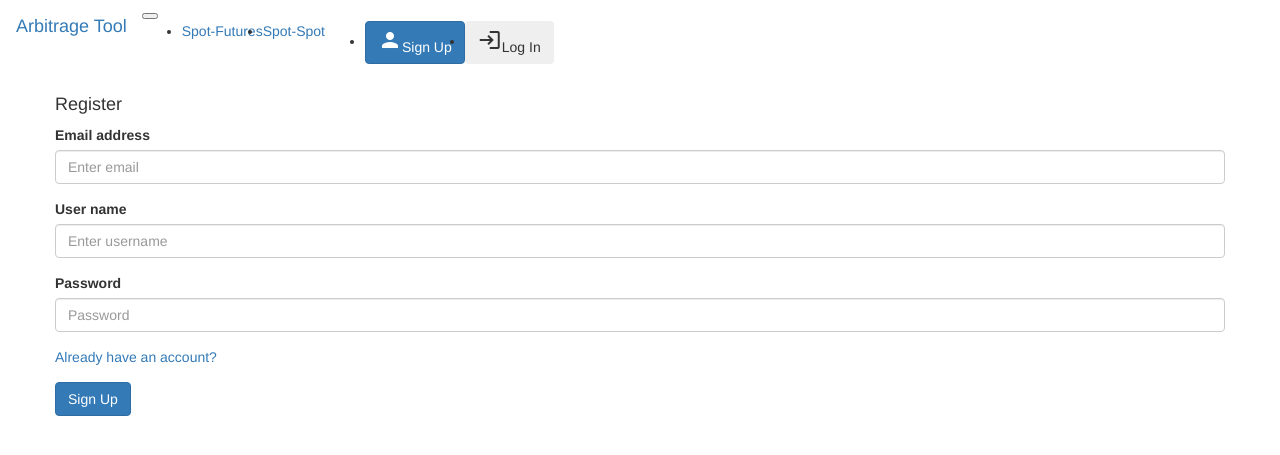
After one commit to JonathanBastineKho/crypto-arbitrage, a Flask app: page /register in a window 1280 px wide. The commit adds this page. Shown: the top 455 px of the page. Run offline with Flask 2, Linux system fonts and the light colour scheme; parts of the project's set-up code (start-up, migrations or seed data) failed here and were passed over; some libraries are stand-ins or nearby versions.

Commit message:
Add User functionality

```diff
--- a/web/routes.py
+++ b/web/routes.py
@@ -1,20 +1,66 @@
+from cmath import log
 from web import app, socketio, core_data, BINANCE_API_KEY, BINANCE_PRIVATE_KEY, datab
-from flask import render_template, jsonify
+from flask import render_template, jsonify, request, flash, redirect, url_for
 import time
 import hmac
 import requests
 import hashlib
 from urllib.parse import urlencode
 from sqlalchemy.event.api import listen
-from web.db import Price, PerpetualPrice
+from flask_login import login_user, login_required, current_user, logout_user
+from web import login_manager, bcrypt
+from web.db import Price, PerpetualPrice, User
+
+@login_manager.user_loader
+def load_user(user_id):
+    return User.query.get(user_id)
+
+@app.route("/spot-arbitrage")
+def spot_arbitrage():
+    return render_template("index.html", title="Spot - Spot Arbitrage")
 
 @app.route("/")
-def index():
-    return render_template("index.html", title="Spot - Spot Arbitrage")
+def futures_arbitrage():
+    return render_template("spot_futures_arbitrage.html", title="Spot - Futures Arbitrage")
 
-@app.route("/spot-futures-arbitrage")
-def potential_arbitrage():
-    return render_template("spot_futures_arbitrage.html", title="Spot - Futures Arbitrage", _get_balance=jsonify({"test":"test"}))
+@app.route("/logout")
+def logout():
+    logout_user()
+    return redirect(url_for('futures_arbitrage'))
+
+@app.route("/register", methods=["GET", "POST"])
+def register():
+    if request.method == "POST":
+        email = request.form["email"]
+        username = request.form["username"]
+        if User.query.filter_by(email=email).first() == None and User.query.filter_by(username=username).first() == None:
+            user = User(username=username,
+            email=email,
+            password=bcrypt.generate_password_hash(request.form["password"], 13, prefix=b"2b"))
+            datab.session.add(user)
+            datab.session.commit()
+            login_user(user)
+            return redirect(url_for('futures_arbitrage'))
+        elif User.query.filter_by(email=email).first() != None:
+            flash("You already create this email")
+        elif User.query.filter_by(username=username).first() != None:
+            flash("You already create this username")
+        return redirect(url_for('login'))
+    return render_template("register.html")
+
+@app.route("/login", methods=["GET", "POST"])
+def login():
+    if request.method == 'POST':
+        print("executed")
+        user = User.query.filter_by(username=request.form["username"]).first()
+        if user != None and bcrypt.check_password_hash(pw_hash=user.password, password=request.form["username"]):
+            login_user(user)
+            return redirect(url_for('futures_arbitrage'))
+        else:
+            flash("username/email or password doesn't match")
+            return redirect(url_for('login'))
+
+    return render_template("login.html")
 
 @app.route("/test/<market>/<ticker>")
 def test(market, ticker):
@@ -55,28 +101,3 @@ def listen_to_database():
     listen(Price, 'after_insert', spot_price_emission)
     listen(PerpetualPrice, 'after_update', futures_price_emission)
     listen(PerpetualPrice, 'after_insert', futures_price_emission)
-
-def balance_sync_background():
-    ENDPOINT = "https://api.binance.com/sapi/v3/asset/getUserAsset"
-    assets = ["USDT", "USD", "BUSD"]
-    headers = {"X-MBX-APIKEY" : BINANCE_API_KEY}
-    while True:
-        user_asset = {}
-        for asset in assets:
-            params = {
-                "timestamp" : int(time.time()*1000) - 1000,
-                "asset" : asset
-            }
-            query_string = urlencode(params)
-            params['signature'] = hmac.new(BINANCE_PRIVATE_KEY.encode('utf-8'),
-                                        query_string.encode('utf-8'),
-                                        hashlib.sha256).hexdigest()
-            response = requests.post(ENDPOINT, headers=headers, params=params)
-            value = 0 if not response.text.isdigit() else int(response.text)
-            user_asset[asset] = value
-        socketio.emit('user_balance', user_asset)
-        time.sleep(30)
-
-@socketio.on('connect')
-def handle_connection():
-    socketio.start_background_task(balance_sync_background)
--- a/web/static/js/header.js
+++ /dev/null
@@ -1,6 +0,0 @@
-var socket = io();
-socket.on('user_balance', function(data){
-    $('#usd_balance').html(`USD: ${data['USD']}`);
-    $('#usdt_balance').html(`USDT: ${data['USDT']}`);
-    $('#busd_balance').html(`BUSD: ${data['BUSD']}`);
-})
--- a/web/templates/base.html
+++ b/web/templates/base.html
@@ -8,6 +8,7 @@
     <title>{{ title }}</title>
     <link href="{{ url_for('static', filename='css/base.css') }}" rel="stylesheet" type="text/css">
     <link href="https://fonts.googleapis.com/icon?family=Material+Icons" rel="stylesheet">
+    <link rel="icon" href="">
   {% endblock head %}
 
   {% block body %}
--- a/web/templates/header.html
+++ b/web/templates/header.html
@@ -1,21 +1,48 @@
 <nav class="navbar p-4 px-5 navbar-expand-lg navbar-light bg-light justify-content-between">
-    <a class="navbar-brand" href="#">{{ title }}</a>
+    <a class="navbar-brand" href="#">Arbitrage Tool</a>
     <button class="navbar-toggler" type="button" data-toggle="collapse" data-target="#navbarSupportedContent" aria-controls="navbarNavDropdown" aria-expanded="false" aria-label="Toggle navigation">
       <span class="navbar-toggler-icon"></span>
     </button>
 
     <div class="collapse navbar-collapse" id="navbarSupportedContent">
+      <ul class="navbar-nav">
+        <li class="nav-item dropdown active">
+          <a href="{{url_for('futures_arbitrage')}}" class="nav-link">Spot-Futures</a>
+        </li>
+        <li class="nav-item dropdown active">
+          <a href="{{url_for('spot_arbitrage')}}" class="nav-link">Spot-Spot</a>
+        </li>
+      </ul>
       <ul class="navbar-nav ml-auto">
-        <li class="nav-item dropdown active">
-          <a class="nav-link dropdown-toggle" id="navbarDropdownMenuLink" data-toggle="dropdown" aria-haspopup="true" aria-expanded="false">
-            Wallet
-          </a>
-          <div class="dropdown-menu dropdown-menu-right" aria-labelledby="navbarDropdownMenuLink">
-            <a class="dropdown-item" id="usd_balance">USD: 10</a>
-            <a class="dropdown-item" id="usdt_balance">USDT: 10</a>
-            <a class="dropdown-item" id="busd_balance">BUSD: 10</a>
-          </div>
+        {% if not current_user.is_authenticated %}
+        <li class="nav-item dropdown active mr-2 ml-2">
+          <button type="button" class="btn btn-primary d-flex justify-content-center" onclick="window.location.href=`{{url_for('register')}}`;">
+            <i class="material-icons mr-1">person</i><span class="mr-1">Sign Up</span>
+          </button>
         </li>
+        <li class="nav-item dropdown active mr-2 ml-2">
+          <button type="button" class="btn btn-outline-primary d-flex justify-content-center" onclick="window.location.href=`{{url_for('login')}}`;">
+            <i class="material-icons mr-1">login</i><span class="mr-1">Log In</span>
+          </button>
+        </li>
+        {% endif %}
+        {% if current_user.is_authenticated %}
+          <li class="nav-item dropdown active mr-2 ml-2">
+            <div class="dropdown">
+              <button type="button" class="btn btn-primary d-flex justify-content-center" data-toggle="dropdown">
+                <i class="material-icons mr-1">person</i><span class="mr-1">Profile</span>
+                <i class="material-icons">expand_more</i>
+              </button>
+              <div class="dropdown-menu dropdown-menu-right">
+                <a href="#" class="dropdown-item">Profile</a>
+                <a href="#" class="dropdown-item">Dashboard</a>
+                <a href="#" class="dropdown-item">Deposit</a>
+                <div class="dropdown-divider"></div>
+                <a href="{{url_for('logout')}}" class="dropdown-item">Log out</a>
+              </div>
+            </div>
+          </li>
+        {% endif %}
       </ul>
     </div>
 </nav>
--- /dev/null
+++ b/web/templates/register.html
@@ -0,0 +1,38 @@
+{% extends "base.html" %}
+
+{% block head %}
+{{ super() }}
+{% endblock head %}
+
+{% block body %}
+{{ super() }}
+{% include "header.html" %}
+<div class="container mt-5">
+  <div class="row justify-content-center">
+    <div class="card col-6 p-5">
+
+      <form class="card-body" method="post" action="{{ url_for('register') }}">
+        <input type="hidden" name="csrf_token" value="{{ csrf_token() }}">
+        <h4 class="card-title">Register</h4>
+        <div class="form-group">
+          <label for="user_email">Email address</label>
+          <input type="email" class="form-control" id="email" name="email" aria-describedby="emailHelp" placeholder="Enter email">
+        </div>
+        <div class="form-group">
+          <label for="username">User name</label>
+          <input type="text" class="form-control" id="username" name="username" placeholder="Enter username">
+        </div>
+        <div class="form-group">
+          <label for="exampleInputPassword1">Password</label>
+          <input type="password" class="form-control" id="password" name="password" placeholder="Password">
+        </div>
+        <div class="form-group">
+          <a href="{{url_for('login')}}">Already have an account?</a>
+        </div>
+        <button type="submit" class="btn btn-primary">Sign Up</button>
+      </form>
+
+    </div>
+  </div>
+</div>
+{% endblock body %}
```
Also changed, not shown: web/__init__.py (+20 -5 lines), web/db.py (+26 -0 lines), web/exchanges.py (+4 -3 lines), web/templates/login.html (added, +34 -0 lines), web/templates/spot_futures_arbitrage.html (line endings or trailing spaces), 1 other file.
